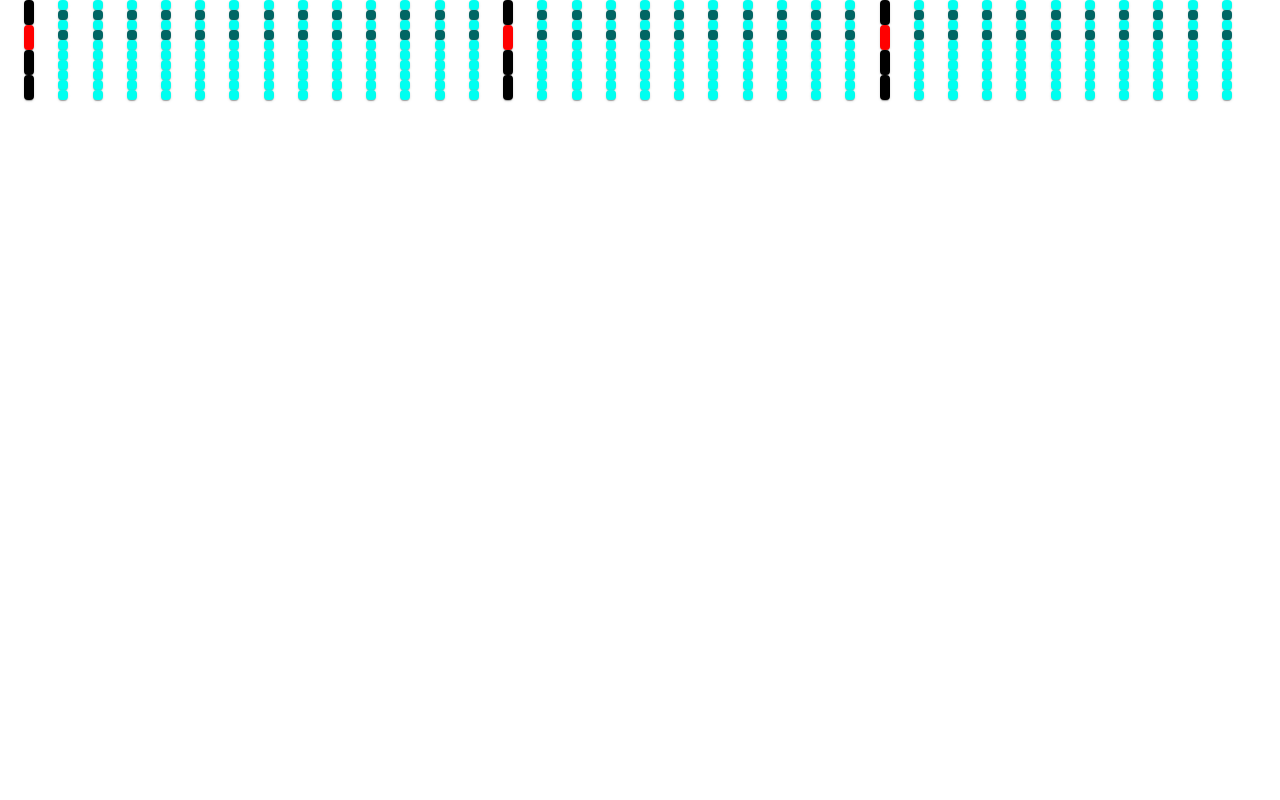
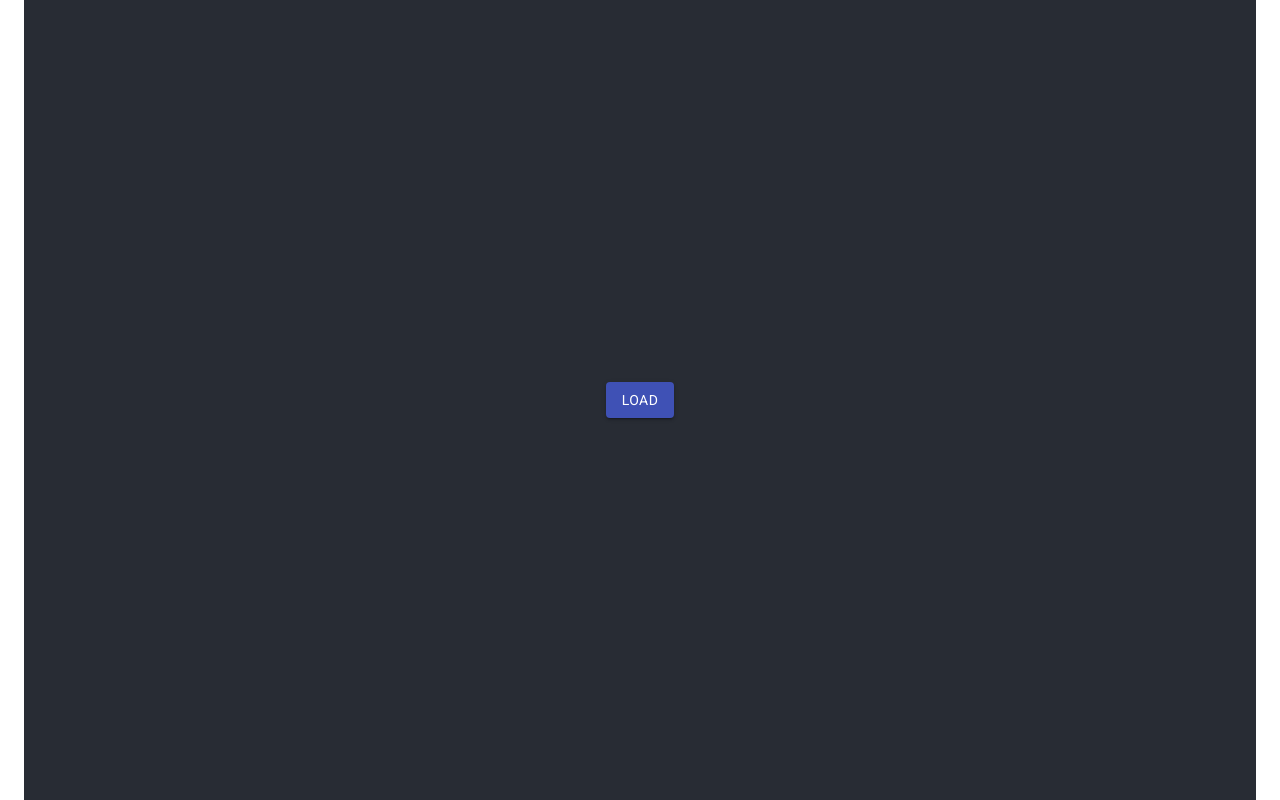
Before and after one commit to vegaluisjose/demo, a React (Create React App) app: page / in a window 1280 px wide. Built offline with nearby package versions, Linux system fonts and the light colour scheme.

Commit message:
test wasm loop

```diff
--- a/src/App.css
+++ b/src/App.css
@@ -36,3 +36,8 @@
     transform: rotate(360deg);
   }
 }
+
+.controls {
+  text-align: center;
+  margin: 40px auto;
+}
--- a/src/App.js
+++ b/src/App.js
@@ -2,51 +2,13 @@ import './App.css'
 import React, { Component } from 'react';
 import Container from '@material-ui/core/Container'
 import Button from '@material-ui/core/Button'
-// import Typography from '@material-ui/core/Typography'
 import Layout from './components/Layout';
 import 'fontsource-roboto';
 
 class App extends Component {
 
   state = {
-    layout: [
-      {prim: "dsp", placed:[0, 1, 0, 0]},
-      {prim: "lut", placed:[0, 1, 0, 1, 0, 0, 0, 0, 0, 0]},
-      {prim: "lut", placed:[0, 1, 0, 1, 0, 0, 0, 0, 0, 0]},
-      {prim: "lut", placed:[0, 1, 0, 1, 0, 0, 0, 0, 0, 0]},
-      {prim: "lut", placed:[0, 1, 0, 1, 0, 0, 0, 0, 0, 0]},
-      {prim: "lut", placed:[0, 1, 0, 1, 0, 0, 0, 0, 0, 0]},
-      {prim: "lut", placed:[0, 1, 0, 1, 0, 0, 0, 0, 0, 0]},
-      {prim: "lut", placed:[0, 1, 0, 1, 0, 0, 0, 0, 0, 0]},
-      {prim: "lut", placed:[0, 1, 0, 1, 0, 0, 0, 0, 0, 0]},
-      {prim: "lut", placed:[0, 1, 0, 1, 0, 0, 0, 0, 0, 0]},
-      {prim: "lut", placed:[0, 1, 0, 1, 0, 0, 0, 0, 0, 0]},
-      {prim: "lut", placed:[0, 1, 0, 1, 0, 0, 0, 0, 0, 0]},
-      {prim: "lut", placed:[0, 1, 0, 1, 0, 0, 0, 0, 0, 0]},
-      {prim: "lut", placed:[0, 1, 0, 1, 0, 0, 0, 0, 0, 0]},
-      {prim: "dsp", placed:[0, 1, 0, 0]},
-      {prim: "lut", placed:[0, 1, 0, 1, 0, 0, 0, 0, 0, 0]},
-      {prim: "lut", placed:[0, 1, 0, 1, 0, 0, 0, 0, 0, 0]},
-      {prim: "lut", placed:[0, 1, 0, 1, 0, 0, 0, 0, 0, 0]},
-      {prim: "lut", placed:[0, 1, 0, 1, 0, 0, 0, 0, 0, 0]},
-      {prim: "lut", placed:[0, 1, 0, 1, 0, 0, 0, 0, 0, 0]},
-      {prim: "lut", placed:[0, 1, 0, 1, 0, 0, 0, 0, 0, 0]},
-      {prim: "lut", placed:[0, 1, 0, 1, 0, 0, 0, 0, 0, 0]},
-      {prim: "lut", placed:[0, 1, 0, 1, 0, 0, 0, 0, 0, 0]},
-      {prim: "lut", placed:[0, 1, 0, 1, 0, 0, 0, 0, 0, 0]},
-      {prim: "lut", placed:[0, 1, 0, 1, 0, 0, 0, 0, 0, 0]},
-      {prim: "dsp", placed:[0, 1, 0, 0]},
-      {prim: "lut", placed:[0, 1, 0, 1, 0, 0, 0, 0, 0, 0]},
-      {prim: "lut", placed:[0, 1, 0, 1, 0, 0, 0, 0, 0, 0]},
-      {prim: "lut", placed:[0, 1, 0, 1, 0, 0, 0, 0, 0, 0]},
-      {prim: "lut", placed:[0, 1, 0, 1, 0, 0, 0, 0, 0, 0]},
-      {prim: "lut", placed:[0, 1, 0, 1, 0, 0, 0, 0, 0, 0]},
-      {prim: "lut", placed:[0, 1, 0, 1, 0, 0, 0, 0, 0, 0]},
-      {prim: "lut", placed:[0, 1, 0, 1, 0, 0, 0, 0, 0, 0]},
-      {prim: "lut", placed:[0, 1, 0, 1, 0, 0, 0, 0, 0, 0]},
-      {prim: "lut", placed:[0, 1, 0, 1, 0, 0, 0, 0, 0, 0]},
-      {prim: "lut", placed:[0, 1, 0, 1, 0, 0, 0, 0, 0, 0]},
-    ]
+    layout: [],
   }
 
   componentDidMount() {
@@ -57,25 +19,36 @@ class App extends Component {
     try {
       const wasm = await import("demo");
       this.setState({ wasm });
+      let layout = await wasm.greet("dsp");
+      this.setState({ layout: layout.col });
     } catch (err) {
       console.error(`Unexpected error in loadWasm. [Message: ${err.message}]`);
     }
   };
 
+  loadLayout = async () => {
+    const { wasm = {} } = this.state;
+    let layout = await wasm.greet("dsp");
+    this.setState({ layout: layout.col });
+  }
+
   render() {
-    const { wasm } = this.state;
     return (
       <Container maxWidth="lg">
-        <Layout layout={this.state.layout} />
-        {/* <Button
-          color="primary"
-          variant="contained"
-          onClick={async () => {
-            const t0 = await wasm.greet("Luis");
-            console.log(t0);
-          }}>
-          Load
-        </Button> */}
+        <div className="App">
+          <header className="App-header">
+            <Layout layout={this.state.layout} />
+            <div className="controls">
+              <Button
+                color="primary"
+                variant="contained"
+                onClick={this.loadLayout}
+              >
+                Load
+              </Button>
+            </div>
+          </header>
+        </div>
       </Container>
     )
   }
--- a/src/components/Layout.js
+++ b/src/components/Layout.js
@@ -7,7 +7,7 @@ class Layout extends Component {
     renderLut = (placed) => {
         return (
             <Grid item>
-                <Paper style={{ backgroundColor: placed ? "#006563" : "#00fff0", height:10, width: 10 }}/>
+                <Paper style={{ backgroundColor: placed ? "#61dafb" : "#626366", height:10, width: 10 }}/>
             </Grid>
         );
     }
@@ -15,7 +15,7 @@ class Layout extends Component {
     renderDsp = (placed) => {
         return (
             <Grid item>
-                <Paper style={{ backgroundColor: placed ? "#FF0000" : "#000000", height:25, width: 10 }}/>
+                <Paper style={{ backgroundColor: placed ? "#61dafb" : "#626366", height:25, width: 10 }}/>
             </Grid>
         );
     }
@@ -23,7 +23,7 @@ class Layout extends Component {
     renderDefault = (placed) => {
         return (
             <Grid item>
-                <Paper style={{ backgroundColor: placed ? "#FF0000" : "#000000", height:10, width: 10 }}/>
+                <Paper style={{ backgroundColor: placed ? "#61dafb" : "#626366", height:10, width: 10 }}/>
             </Grid>
         );
     }
@@ -36,18 +36,18 @@ class Layout extends Component {
         }
     }
 
-    renderColumn = (prim, col) => {
+    renderColumn = (prim, elem) => {
         return (
             <Grid container item direction="column">
-                {col.map((placed) => this.renderCell(prim, placed))}
+                {elem.map((placed) => this.renderCell(prim, placed))}
             </Grid>
         );
     }
 
     render() {
         return (
-            <Grid container wrap="nowrap" justify="center">
-                {this.props.layout.map((col, i) => this.renderColumn(col.prim, col.placed))}
+            <Grid container wrap="nowrap" xs={1} justify="center">
+                {this.props.layout.map((col, i) => this.renderColumn(col.prim, col.elem))}
             </Grid>
         );
     }
```
Also changed, not shown: 1 other file (tests, documents, lock files or other folders).
